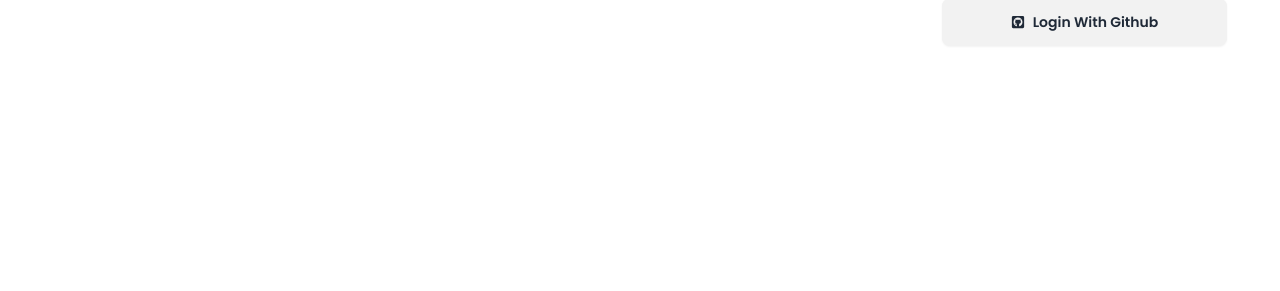
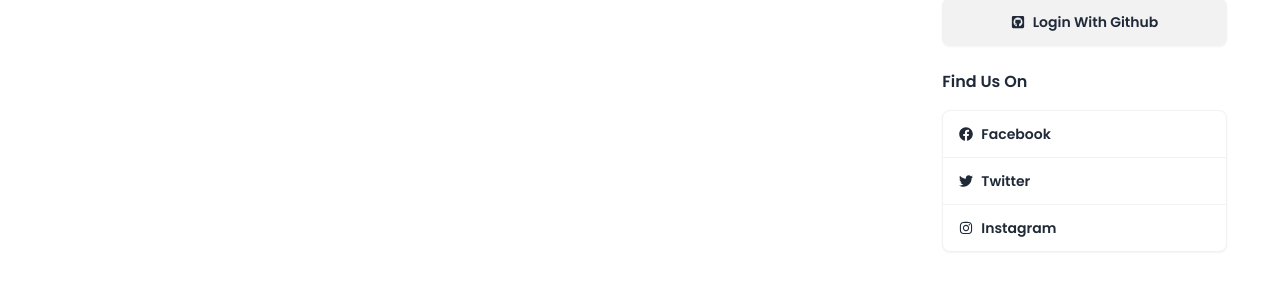
Before and after one commit to SADMAN-SADID-052/The-Dragon-News_Project, a React (Vite) app: page / in a window 1280 px wide. Shown: the part 405-696 px from the top of the page. Built offline with nearby package versions, Linux system fonts and the light colour scheme; no server answers.

Commit message:
left side design

```diff
--- /dev/null
+++ b/src/Components/FindUs.jsx
@@ -0,0 +1,30 @@
+import React from 'react';
+import { FaFacebook, FaTwitter } from 'react-icons/fa';
+import { FaInstagram } from 'react-icons/fa6';
+
+const FindUs = () => {
+    return (
+        <div className='mt-6'>
+
+            <h2 className='font-semibold mb-4'>Find Us On</h2>
+  <div className="join flex join-vertical *:bg-base-100">
+  <button className="btn join-item justify-start">
+
+   <FaFacebook></FaFacebook> Facebook
+  </button>
+  <button className="btn join-item justify-start">
+
+   <FaTwitter></FaTwitter>Twitter
+  </button>
+  <button className="btn join-item justify-start">
+
+   <FaInstagram></FaInstagram> Instagram
+  </button>
+
+</div>
+
+        </div>
+    );
+};
+
+export default FindUs;
--- a/src/Components/LayOut_Conponent/LeftSide.jsx
+++ b/src/Components/LayOut_Conponent/LeftSide.jsx
@@ -1,4 +1,5 @@
 import React, { useEffect, useState } from 'react';
+import { NavLink } from 'react-router-dom';
 
 const LeftSide = () => {
     const[categories,setCategories] = useState([])
@@ -18,9 +19,13 @@ const LeftSide = () => {
      <div className='flex flex-col gap-2'>
         {
 
-            categories.map(category => <button className='btn' key={category.category_id}>{category.category_name}
+            categories.map(category => <NavLink
 
-            </button>)
+            to={`/category/${category.category_id}`}
+            className='btn bg-base-100 ' key={category.category_id}>
+                {category.category_name}
+
+            </NavLink>)
         }
      </div>
 
--- a/src/Components/LayOut_Conponent/RightSide.jsx
+++ b/src/Components/LayOut_Conponent/RightSide.jsx
@@ -1,10 +1,12 @@
 import React from 'react';
 import SocialLogin from '../SocialLogin';
+import FindUs from '../FindUs';
 
 const RightSide = () => {
     return (
         <div>
            <SocialLogin></SocialLogin>
+           <FindUs></FindUs>
         </div>
     );
 };
```
